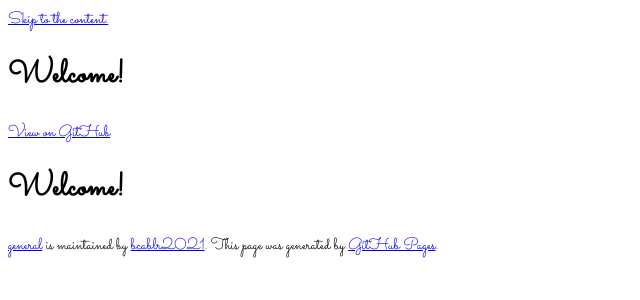
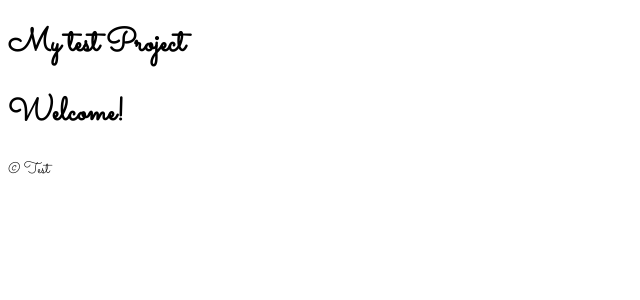
Before and after one commit to bcablr2021/general, a Jekyll site: the page built from index.md, in a window 1280 px wide. Shown: the top 300 px of the page, without its empty margins (0-640 px from the left). Built offline with Jekyll 4.4.1, drawn with Linux system fonts in a browser that asks for light colours; our own code applies the rules of GitHub Pages for plain Markdown files; the repository's description, which GitHub fills in, is left out.

Commit message:
Update default.html

```diff
--- a/_layouts/default.html
+++ b/_layouts/default.html
@@ -22,29 +22,17 @@
     <link rel="stylesheet" href="{{ '/assets/css/style.css?v=' | append: site.github.build_revision | relative_url }}">
   </head>
   <body>
-    <a id="skip-to-content" href="#content">Skip to the content.</a>
+    <header class="page-header"
+        role="banner">
+      <h1 class="project-name">My test Project</h1>
+</header>
+<main id="content" class="main-content" role="main">
+       {{ content }}
+      <footer class="site-footer">
+        &copy; Test
+      </footer>
+</main>
 
-    <header class="page-header" role="banner">
-      <h1 class="project-name">{{ page.title | default: site.title | default: site.github.repository_name }}</h1>
-      <h2 class="project-tagline">{{ page.description | default: site.description | default: site.github.project_tagline }}</h2>
-      {% if site.github.is_project_page %}
-        <a href="{{ site.github.repository_url }}" class="btn">View on GitHub</a>
-      {% endif %}
-      {% if site.show_downloads %}
-        <a href="{{ site.github.zip_url }}" class="btn">Download .zip</a>
-        <a href="{{ site.github.tar_url }}" class="btn">Download .tar.gz</a>
-      {% endif %}
-    </header>
 
-    <main id="content" class="main-content" role="main">
-      {{ content }}
-
-      <footer class="site-footer">
-        {% if site.github.is_project_page %}
-          <span class="site-footer-owner"><a href="{{ site.github.repository_url }}">{{ site.github.repository_name }}</a> is maintained by <a href="{{ site.github.owner_url }}">{{ site.github.owner_name }}</a>.</span>
-        {% endif %}
-        <span class="site-footer-credits">This page was generated by <a href="https://pages.github.com">GitHub Pages</a>.</span>
-      </footer>
-    </main>
   </body>
 </html>
```
